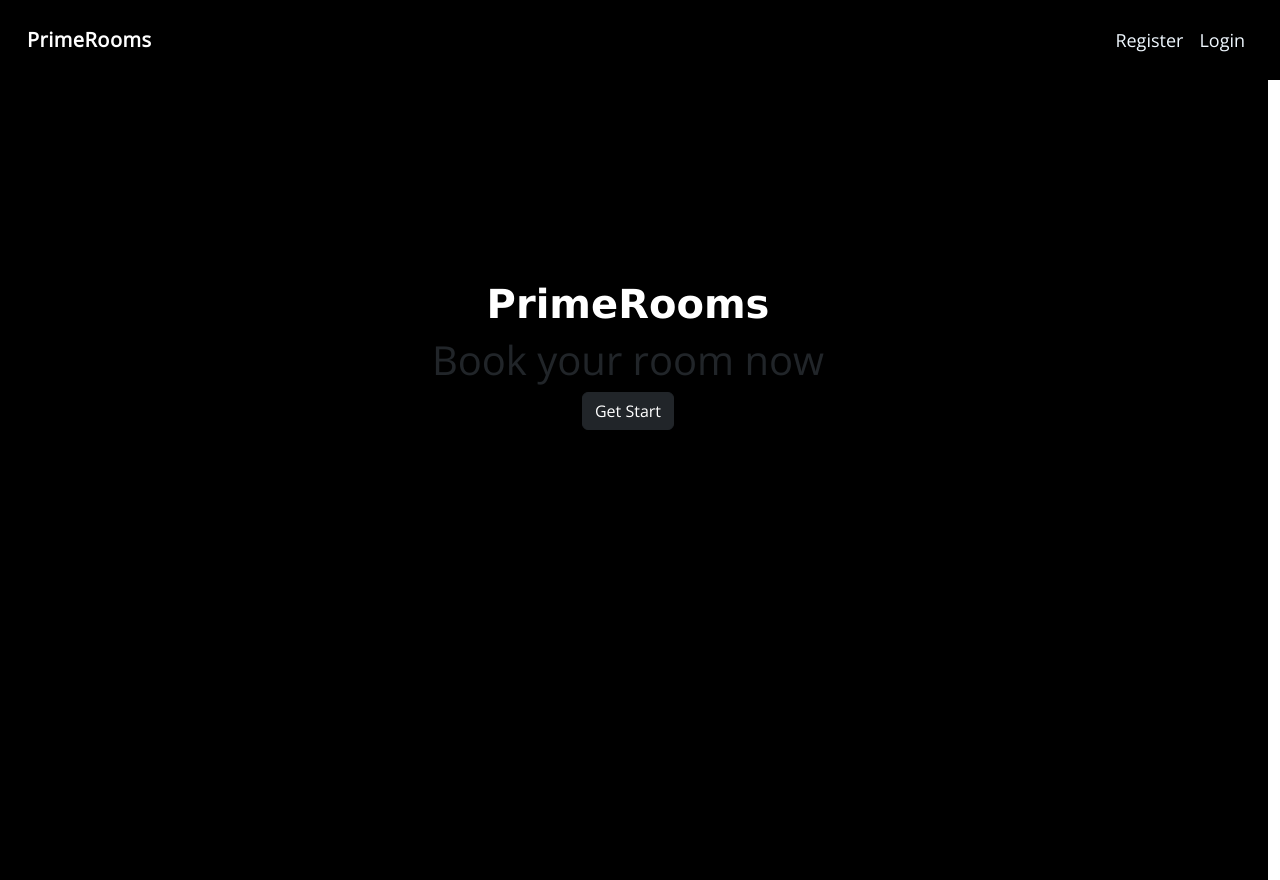
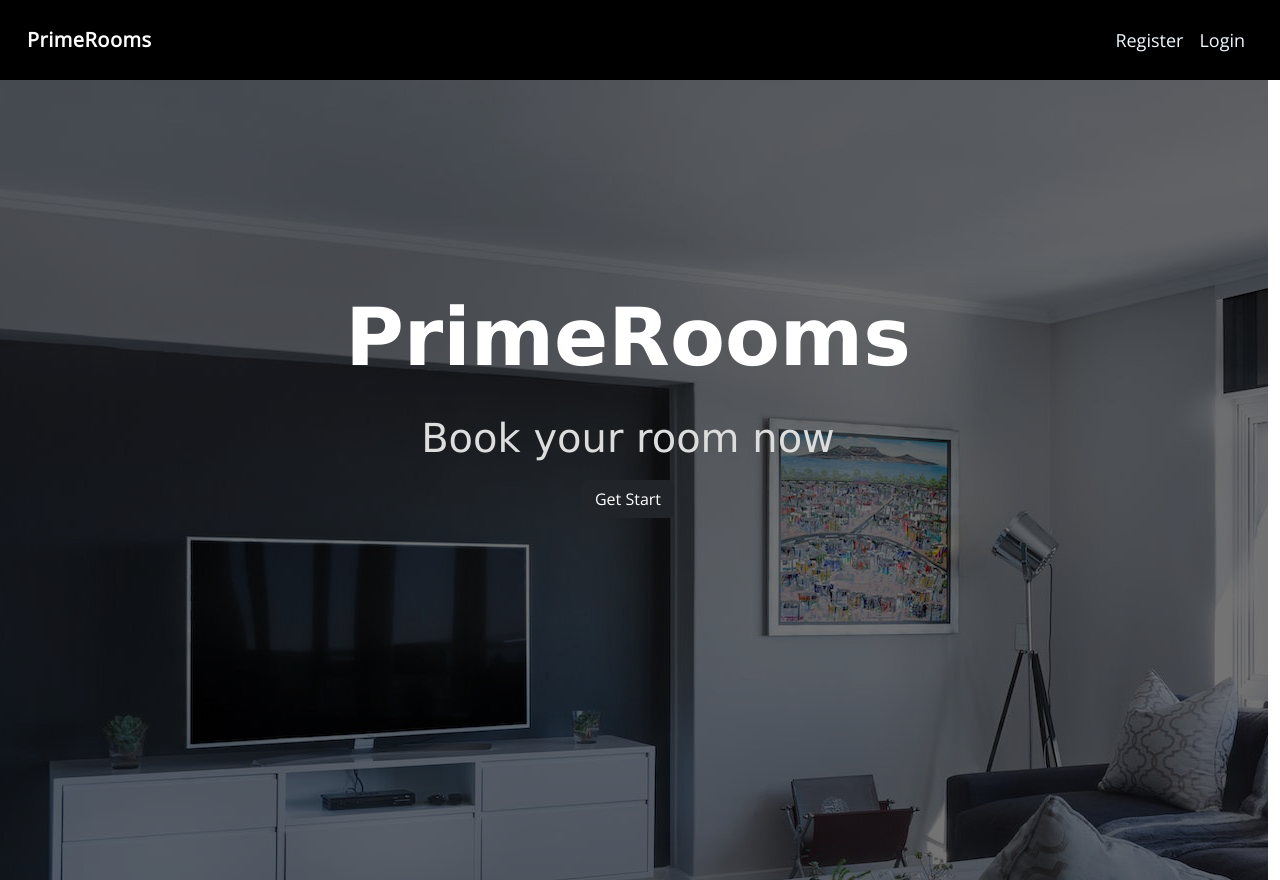
Before and after one commit to Praveen1214/Primeroom-Rooms-Reservation-System, a React (Create React App) app in the folder client/: page / in a window 1280 px wide. Built offline with nearby package versions, Linux system fonts and the light colour scheme.

Commit message:
landing page

```diff
--- a/client/src/App.js
+++ b/client/src/App.js
@@ -17,6 +17,7 @@ function App() {
       <Navbar />
       <BrowserRouter>
         <Routes>
+          <Route path="/" element={<Landingscreen />} />
           <Route path="/home" element={<Homescreen />} />
           <Route
             path="/book/:roomid/:fromdate/:todate"
@@ -26,7 +27,6 @@ function App() {
           <Route path="/login" element={<Loginscreen />} />
           <Route path="/profile" element={<Profilescreen />} />
           <Route path="/admin" element={<Adminscreen />} />
-          <Route path="/" element={<Landingscreen />} />
         </Routes>
       </BrowserRouter>
     </div>
--- a/client/src/index.css
+++ b/client/src/index.css
@@ -64,9 +64,18 @@ h1 {
 }
 
 h2 {
+  font-weight: 90;
+  font-family: 'Lucida Sans', 'Lucida Sans Regular', 'Lucida Grande', 'Lucida Sans Unicode', Geneva, Verdana, sans-serif;
+  font-size: 80px !important;
+  padding: 10px 0 10px 0 !important;
+}
+
+h3 {
   font-weight: 70;
   font-family: 'Lucida Sans', 'Lucida Sans Regular', 'Lucida Grande', 'Lucida Sans Unicode', Geneva, Verdana, sans-serif;
   font-size: 40px !important;
+  padding: 10px 0 10px 0 !important;
+  color: #dddddd;
 }
 
 
--- a/client/src/screens/Landingscreen.js
+++ b/client/src/screens/Landingscreen.js
@@ -8,8 +8,15 @@ AOS.init();
 
 function Landingscreen() {
   return (
-    <div className="row landing">
-      <div className="col-md-12 text-center mt-100">
+    <div
+      style={{
+        backgroundImage: "url(/images/landing.jpg)",
+      }}
+      className="row landing "
+      data-aos="zoom-out"
+      data-aos-duration="1100"
+    >
+      <div className="col-md-13 text-center mt-100">
         <h2
           data-aos="zoom-in"
           data-aos-duration="2000"
```
Also changed, not shown: client/public/images/landing.jpg (added).
